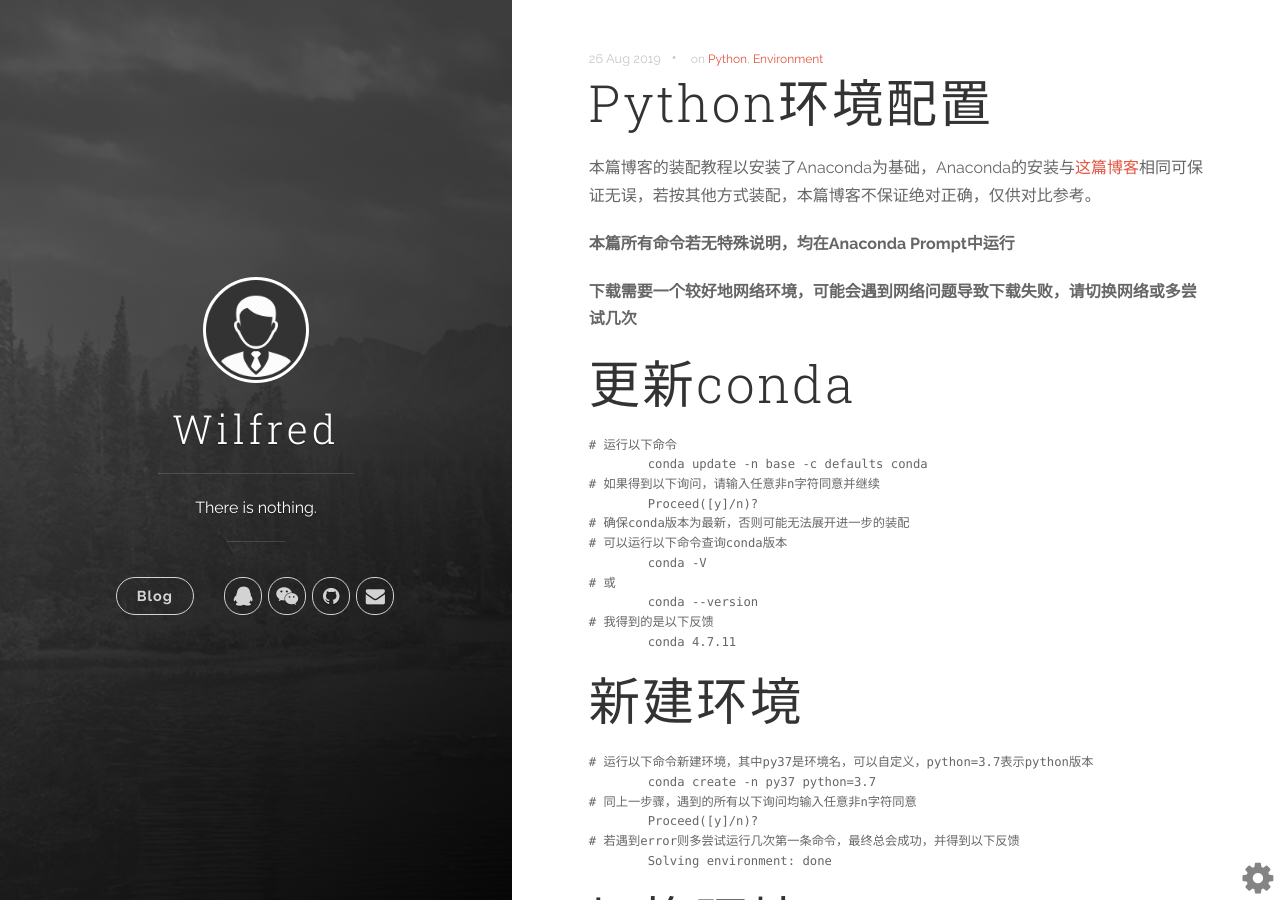
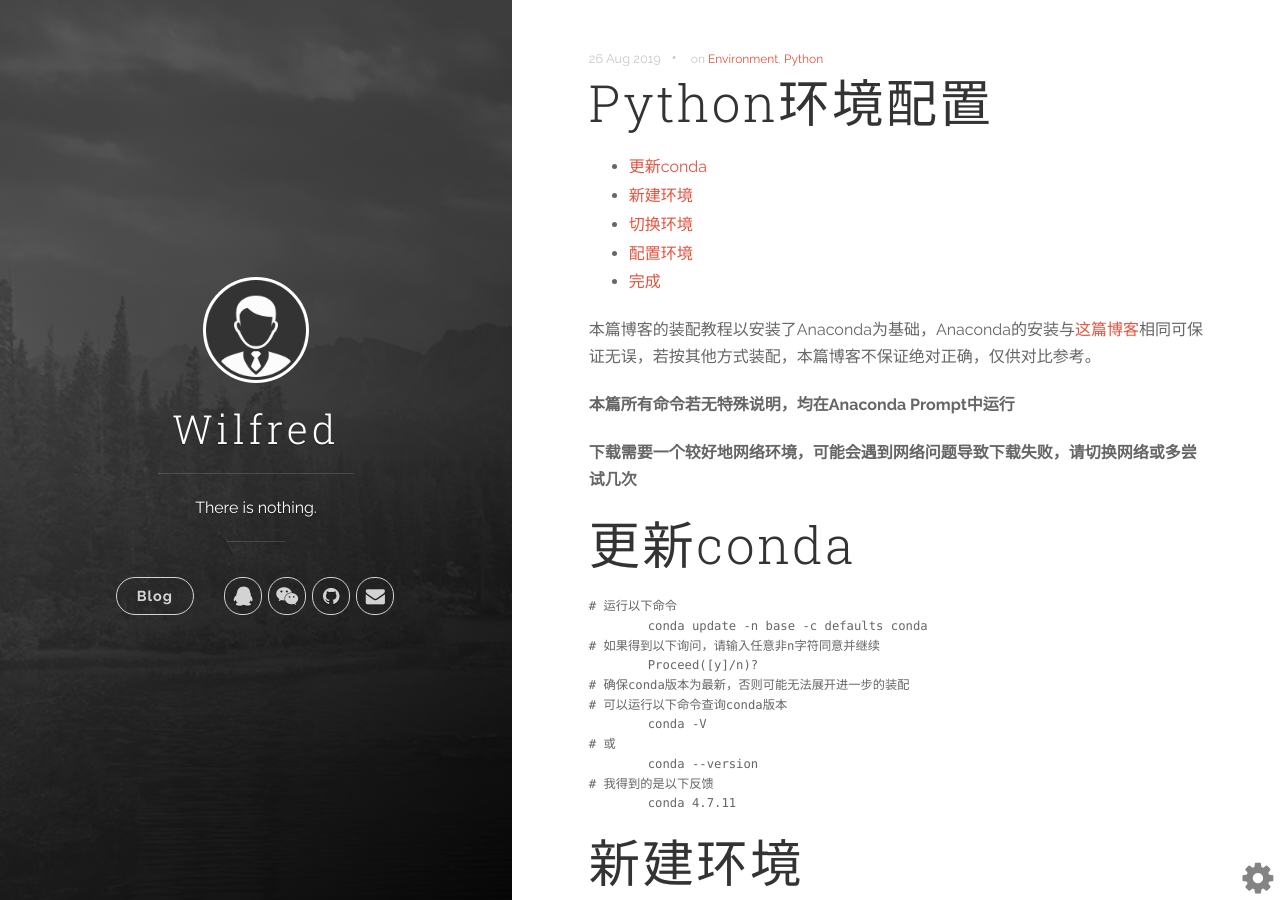
Before and after one commit to WilfredShen/WilfredShen.github.io, a Jekyll site: the page built from _posts/2019-08-26-Python-env.md, in a window 1280 px wide and 900 px high. Built offline with Jekyll 4.4.1, drawn with Linux system fonts in a browser that asks for light colours; some of the changed lines change nothing that is shown.

Commit message:
Update 2019-08-26-Python-env.md

```diff
--- a/_posts/2019-08-26-Python-env.md
+++ b/_posts/2019-08-26-Python-env.md
@@ -2,10 +2,13 @@
 layout: post
 title: Python环境配置
 date: 2019-08-26 18:00:00
-tags: Python Environment
+tags: Environment Python
 categories: install-Python
 excerpt: Why not have a try?
 ---
+
+* TOC
+{:toc}
 
 本篇博客的装配教程以安装了Anaconda为基础，Anaconda的安装与[这篇博客](https://wilfredshen.cn/blog/2019/08/26/Install-Anaconda/)相同可保证无误，若按其他方式装配，本篇博客不保证绝对正确，仅供对比参考。
 
```
